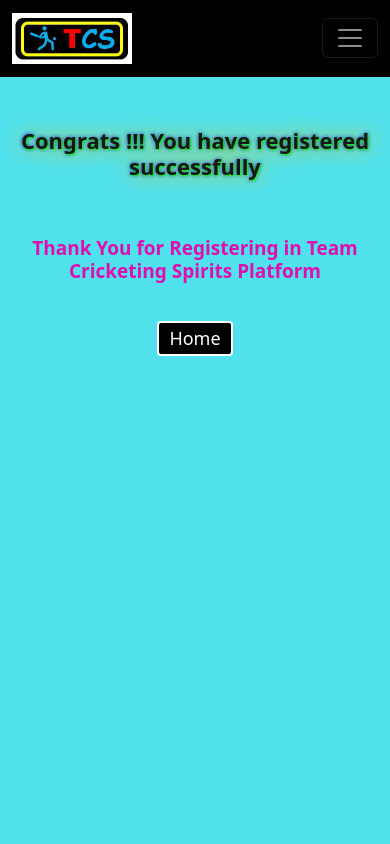
After one commit to Debashish-Rath/the-team-cricketing-spirits, a Django app: page /registration-success in a window 390 px wide. The commit adds this page. Run offline with Django 4.2, Linux system fonts and the light colour scheme.

Commit message:
modified styling of register page and added success page upon registration

```diff
--- a/player_registration/urls.py
+++ b/player_registration/urls.py
@@ -1,7 +1,8 @@
 from unicodedata import name
 from django.urls import path
-from .views import player_register
+from .views import player_register, registration_success
 
 urlpatterns = [
-    path('player-registration', player_register, name='register')
+    path('player-registration', player_register, name='register'),
+    path('registration-success', registration_success, name='registration_success')
 ]
--- a/player_registration/views.py
+++ b/player_registration/views.py
@@ -1,4 +1,4 @@
-from django.shortcuts import render
+from django.shortcuts import render,redirect
 from django.http import HttpResponse
 from player_registration.models import Player_Registration_Form
 
@@ -6,11 +6,12 @@ from player_registration.models import Player_Registration_Form
 
 
 def player_register(request):
+    is_registered = False
     if request.method == 'POST':
         name = request.POST['name']
         phone_no = request.POST['phone_no']
         whatsapp_no = request.POST['whatsapp_no']
-        role_info = request.POST.get('role_info','')
+        role_info = request.POST.get('role_info','RHB')
         reference_person = request.POST['reference_person']
         is_available = request.POST['availability']
 
@@ -23,6 +24,11 @@ def player_register(request):
         print(whatsapp_no)
         print(reference_person)
         print(is_available)
-        return HttpResponse("Successfully Registered")
+        is_registered = True
+        return redirect('/registration-success')
+
     else:
         return render(request, 'register.html')
+
+def registration_success(request):
+    return render(request, 'register_success.html')
--- /dev/null
+++ b/static/css/register_success.css
@@ -0,0 +1,190 @@
+* {
+    margin: 0;
+    padding: 0;
+    outline: 0;
+}
+
+body {
+    /* background: linear-gradient(270deg, #51E1ED 0%, #12B0E8 30%, #1B98F5 40%); */
+    /* background-color: #242B2E; */
+    background-color: #51e1ed;
+    height: 100vh;
+}
+
+.team-name-header {
+    display: flex;
+    flex-direction: row;
+    justify-content: center;
+    margin-top: 30px;
+    /* background-color: #e50f0f; */
+}
+.team-name-header div {
+    /* width: 60%; */
+    /* background-color: #10e06b; */
+}
+
+.team-name-header h1 {
+    text-align: center;
+    font-size: 50px;
+    font-weight: 700;
+    /* color: #3fe00e; */
+
+    color: #141619;
+    /* background-color: #17efe1; */
+    padding: 20px;
+    text-shadow: 1px 1px 2px #0bff00, 0 0 1em #ffc107, 0 0 0.2em blue;
+    /* text-shadow: 1px 1px 2px red, 0 0 1em blue, 0 0 0.2em blue; */
+}
+
+.success-page-container {
+    display: flex;
+    flex-direction: row;
+    justify-content: center;
+    height: auto;
+    color: #ffffff;
+    /* background-color: #d71313; */
+}
+
+.thank-you-container {
+    /* background-color: #000000; */
+    height: 300px;
+    display: flex;
+    flex-direction: column;
+    justify-content: flex-start;
+    align-items: center;
+    margin-top: 30px;
+    /* border: 2px solid #ffffff; */
+    /* border-radius: 15px; */
+}
+
+
+.thank-you-info h1{
+    font-size: 25px;
+    text-align: center;
+    color: #e00ead;
+    font-weight: 700;
+    /* color: #3fe00e; */
+}
+
+.home-button button {
+    background-color: #000000;
+    border: 2px solid #ffffff;
+    color: #ffffff;
+    padding: 2px 10px;
+    border-radius: 4px;
+    font-size: 18px;
+    margin-top: 30px;
+}
+
+@media screen and (max-width: 1060px) {
+    .team-name-header h1 {
+        /* font-size: 43px; */
+        font-weight: 700;
+    }
+}
+
+@media screen and (max-width: 921px) {
+    .team-name-header h1 {
+        /* font-size: 35px; */
+    }
+}
+
+@media screen and (max-width: 791px) {
+    .team-name-header h1 {
+        font-size: 40px;
+    }
+
+    .thank-you-info h1 {
+        font-size: 19px;
+    }
+}
+
+@media screen and (max-width: 575px) {
+    .navbar-brand img {
+        width: 120px;
+        padding: 0;
+      }
+
+      .container-fluid .navbar-brand {
+        display: flex;
+        justify-content: center;
+        align-items: center;
+        margin: 0;
+      }
+
+      .navbar-nav {
+        flex-direction: column;
+        align-items: flex-end;
+        margin-left: 0;
+      }
+}
+
+@media screen and (max-width: 641px) {
+    .team-name-header h1 {
+        font-size: 35px;
+    }
+}
+
+@media screen and (max-width: 565px) {
+    .team-name-header h1 {
+        font-size: 30px;
+    }
+}
+
+@media screen and (max-width: 491px) {
+    .team-name-header h1 {
+        font-size: 25px;
+    }
+}
+
+@media screen and (max-width: 416px) {
+    .team-name-header h1 {
+        font-size: 22px;
+    }
+}
+
+@media screen and (max-width: 370px) {
+    .team-name-header h1 {
+        font-size: 17px;
+    }
+
+    .thank-you-info h1 {
+        font-size: 12px;
+    }
+}
+
+@media screen and (max-width: 762px) {
+    .team-name-header h1 {
+        /* font-size: 27px; */
+    }
+}
+
+@media screen and (max-width: 603px) {
+    .team-name-header h1 {
+        /* font-size: 27px; */
+    }
+}
+
+@media screen and (max-width: 841px) {
+    /* .team-name-header h1 {
+        font-size: 38px;
+        font-weight: 700;
+    } */
+}
+
+
+
+@media screen and (max-width: 410px) {
+    /* .team-name-header h1 {
+        font-size: 30px;
+        font-weight: 700;
+    } */
+}
+
+@media screen and (max-width: 240px) {
+    /* .team-name-header h1 {
+        font-size: 24px;
+        font-weight: 700;
+        padding: 5px 0 0 0;
+    } */
+}
--- a/templates/register.html
+++ b/templates/register.html
@@ -5,7 +5,7 @@
 
 {% block body %}
 <link rel="stylesheet" href="static/css/register.css" />
-<h1>Team Cricketing Spirit</h1>
+<h1>Team Cricketing Spirits</h1>
 
 <div class="form-main-container">
     <div class="form-data-container">
--- /dev/null
+++ b/templates/register_success.html
@@ -0,0 +1,33 @@
+{% extends 'base.html' %}
+{% load static %}
+
+{% block title %}
+Player Registration - Success
+{% endblock %}
+
+{% block css %}
+<link rel="stylesheet" href="static/css/register_success.css" />
+{% endblock %}
+
+{% block body %}
+<div class="team-name-header">
+    <div>
+        <h1>Congrats !!! You have registered successfully</h1>
+    </div>
+</div>
+
+<div class="success-page-container">
+    <div class="thank-you-container">
+        <div class="thank-you-info">
+            <h1>Thank You for Registering in Team Cricketing Spirits Platform</h1>
+        </div>
+        <div class="important-buttons">
+            <div class="home-button">
+                <!-- <button><a href="/">Home</a></button> -->
+                <a href="/"><button>Home</button></a>
+            </div>
+        </div>
+    </div>
+</div>
+
+{% endblock %}
```
Also changed, not shown: static/css/register.css (+86 -63 lines).
